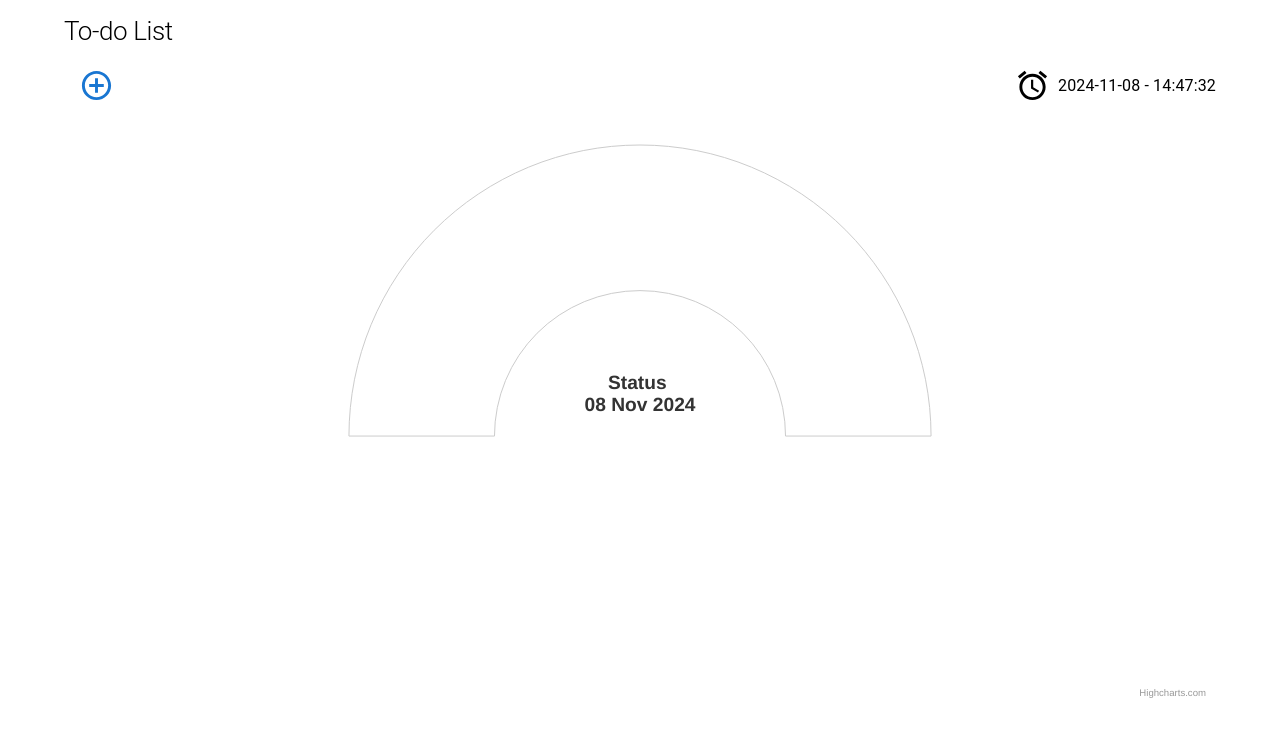
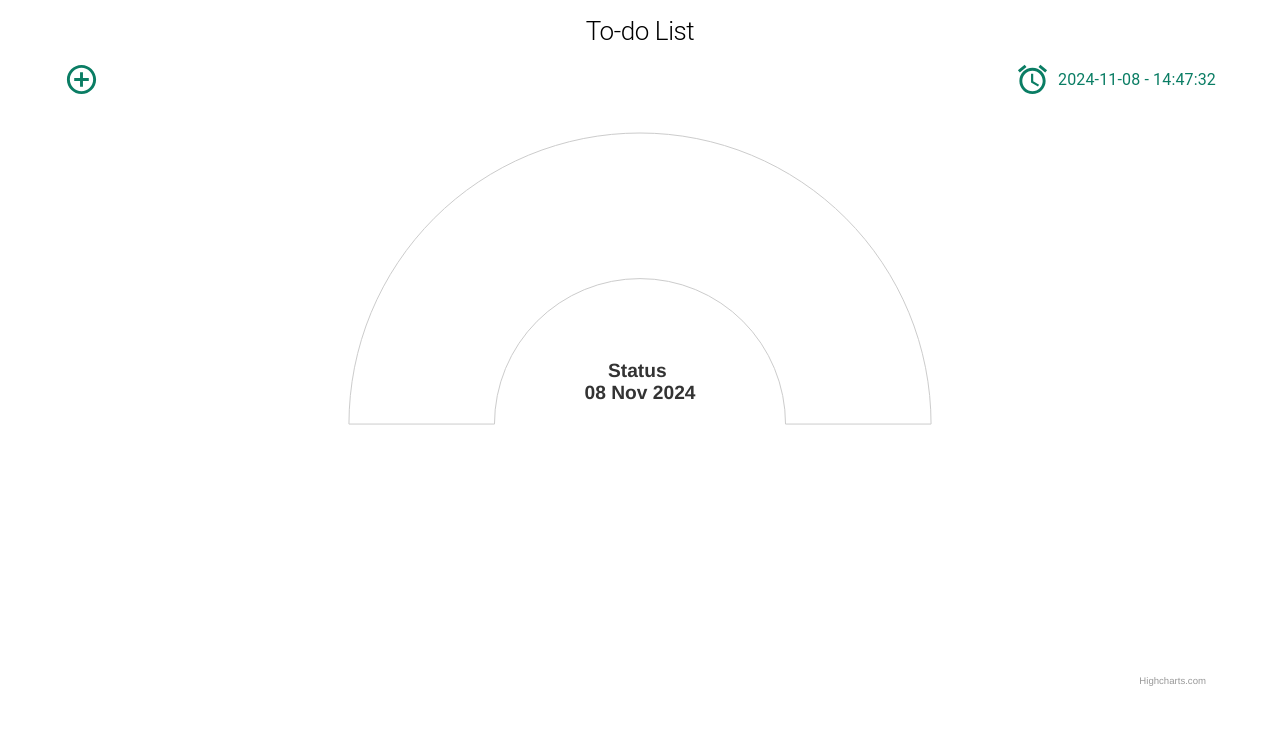
Before and after one commit to setareh/to-do-list, a React (Create React App) app: page / in a window 1280 px wide. Shown: the top 736 px of the page. Built offline with nearby package versions, Linux system fonts and the light colour scheme.

Commit message:
change color - size

```diff
--- a/src/Component/AddTask/AddTask.tsx
+++ b/src/Component/AddTask/AddTask.tsx
@@ -1,5 +1,5 @@
 import React, { useState } from 'react'
-import { Button, Dialog, DialogActions, DialogContent, InputLabel, MenuItem, Select, TextField, FormControl, SelectChangeEvent, Snackbar , Alert, SnackbarOrigin } from "@mui/material";
+import { Button, Dialog, DialogActions, DialogContent, InputLabel, MenuItem, Select, TextField, FormControl, SelectChangeEvent, Snackbar , Alert, SnackbarOrigin, IconButton } from "@mui/material";
 import AddCircleOutlineOutlinedIcon from '@mui/icons-material/AddCircleOutlineOutlined';
 import { Priority, Status, Task } from '../../Types/Task';
 import { DateTimePicker, LocalizationProvider } from '@mui/x-date-pickers';
@@ -68,9 +68,12 @@ const AddTask: React.FC<AddTaskProps> = ({onAddTask}) => {
 
     return (
     <>
-        <Button onClick={handleClickOpen}>
-          <AddCircleOutlineOutlinedIcon fontSize='large' />
-        </Button>
+        <IconButton
+          onClick={handleClickOpen}
+          sx={{p:0, color: '#0a7d64'}}
+          >
+          <AddCircleOutlineOutlinedIcon sx={{fontSize:{xs: '30px', md:'35px'}}} />
+        </IconButton>
         <Snackbar
           open={snackbarOpen}
           autoHideDuration={2000}
--- a/src/Component/CurrentTime/CurrentTime.tsx
+++ b/src/Component/CurrentTime/CurrentTime.tsx
@@ -22,10 +22,9 @@ export default function CurrentTime({}: Props) {
       justifyContent: {xs: 'left', md: 'right'}
       }}>
       <AccessAlarmOutlinedIcon
-        sx={{mr: 1}}
-        fontSize='large'
+        sx={{mr: 1, fontSize:{xs: '30px', md:'35px', color: '#0a7d64'}}}
       />
-      <Typography>
+      <Typography sx={{color: '#0a7d64'}}>
         {
           currentTime.format('YYYY-MM-DD - HH:mm:ss')
         }
--- a/src/Component/DataTable/DataTable.tsx
+++ b/src/Component/DataTable/DataTable.tsx
@@ -1,5 +1,5 @@
 import { Delete, Edit } from "@mui/icons-material";
-import { Alert, Box, Button, Dialog, DialogActions, DialogContent, DialogContentText, DialogTitle, MenuItem, Snackbar, TextField } from "@mui/material";
+import { Alert, Box, Button, Dialog, DialogActions, DialogContent, DialogContentText, DialogTitle, Grid2, MenuItem, Snackbar, TextField } from "@mui/material";
 import { DataGrid, GridColDef, GridRenderCellParams, GridRowParams } from "@mui/x-data-grid";
 import React, { useState } from "react";
 import { Priority, Status, Task } from "../../Types/Task";
@@ -40,7 +40,7 @@ import SwapVertOutlinedIcon from '@mui/icons-material/SwapVertOutlined';
     {
       field: 'title',
       headerName: 'Title',
-      width: 300,
+      width: 500,
       sortable: false, },
     {
       field: 'priority',
@@ -78,7 +78,7 @@ import SwapVertOutlinedIcon from '@mui/icons-material/SwapVertOutlined';
       sortable: false,
       renderCell: (params: GridRenderCellParams) => (
         <div>
-          <Button variant="text" color="primary" size="large" onClick={(event) => handleEdit(params.id as number, event)} style={{ marginRight: 8 }} >
+          <Button variant="text" sx={{color: '#0a7d64'}} size="large" onClick={(event) => handleEdit(params.id as number, event)} style={{ marginRight: 8 }} >
               <Edit />
           </Button>
           <Button variant="text" color="error" size="large" onClick={(event) => handleDelete(params.id as number, event)} >
@@ -231,24 +231,30 @@ import SwapVertOutlinedIcon from '@mui/icons-material/SwapVertOutlined';
       {
         tasks.length > 0
           ? <>
-              <Box sx={{ display: 'flex', alignItems: 'flex-start', width: {xs: '100%', md: '50%'}}}>
+              <Box>
+                <Grid2 container spacing={{ xs: 2, }} columns={{ xs: 12}}>
+                  <Grid2 size={{ xs: 12, md: 6 }} >
                     <TextField
                       label="Search"
                       value={searchQuery}
                       onChange={handleSearchChange}
                       size="small"
                       variant="outlined"
-                  sx={{mr: 2, mb: 2}}
+                      fullWidth
+                      sx={{mr: 2}}
                     />
+                  </Grid2>
+                  <Grid2 size={{ xs: 12, md: 6}} >
                     <Button
                       onClick={toggleSortOrder}
                       variant="contained"
-                  style={{backgroundColor: '#0a7d64'}}
-                  endIcon
+                      style={{backgroundColor: '#0a7d64', marginBottom: '16px'}}
                     >
                         <SwapVertOutlinedIcon />
                         Sort by Priority ({sortOrder === 'asc' ? 'asc' : 'desc'})
                       </Button>
+                    </Grid2>
+                </Grid2>
               </Box>
               <Box sx={{ height: 400, width: '100%' }}>
                 <DataGrid
@@ -257,6 +263,7 @@ import SwapVertOutlinedIcon from '@mui/icons-material/SwapVertOutlined';
                     initialState={{ pagination: { paginationModel } }}
                     pageSizeOptions={[5, 10]}
                     onRowClick={handleRowClick}
+                    sx={{backgroundColor: '#fff'}}
                   />
               </Box>
             </>
--- a/src/Pages/HomePage/HomePage.tsx
+++ b/src/Pages/HomePage/HomePage.tsx
@@ -37,8 +37,8 @@ export default function HomePage({}: Props) {
     <Container>
       <Box sx={{my: 2}}>
         <Grid2 container spacing={{ xs: 2 }} columns={{ xs: 12}}>
-          <Grid2 size={{ xs: 12, md: 6 }} >
-            <Typography variant="h1" fontSize={'26px'}>
+          <Grid2 size={{ xs: 12 }} >
+            <Typography variant="h1" fontSize={'26px'} textAlign={'center'}>
               To-do List
             </Typography>
           </Grid2>
@@ -46,10 +46,10 @@ export default function HomePage({}: Props) {
       </Box>
       <Box sx={{my: 2}}>
         <Grid2 container spacing={{ xs: 2, }} columns={{ xs: 12}} sx={{alignItems: 'center'}}>
-          <Grid2 size={{ xs: 12, md: 6 }} >
+          <Grid2 size={{ xs: 2, md: 6 }} >
             <AddTask onAddTask={addTask} />
           </Grid2>
-          <Grid2 size={{ xs: 12, md: 6}} >
+          <Grid2 size={{ xs: 10, md: 6}} >
             <CurrentTime />
           </Grid2>
       </Grid2>
```
Lines whose indentation alone changed are shown as unchanged.
